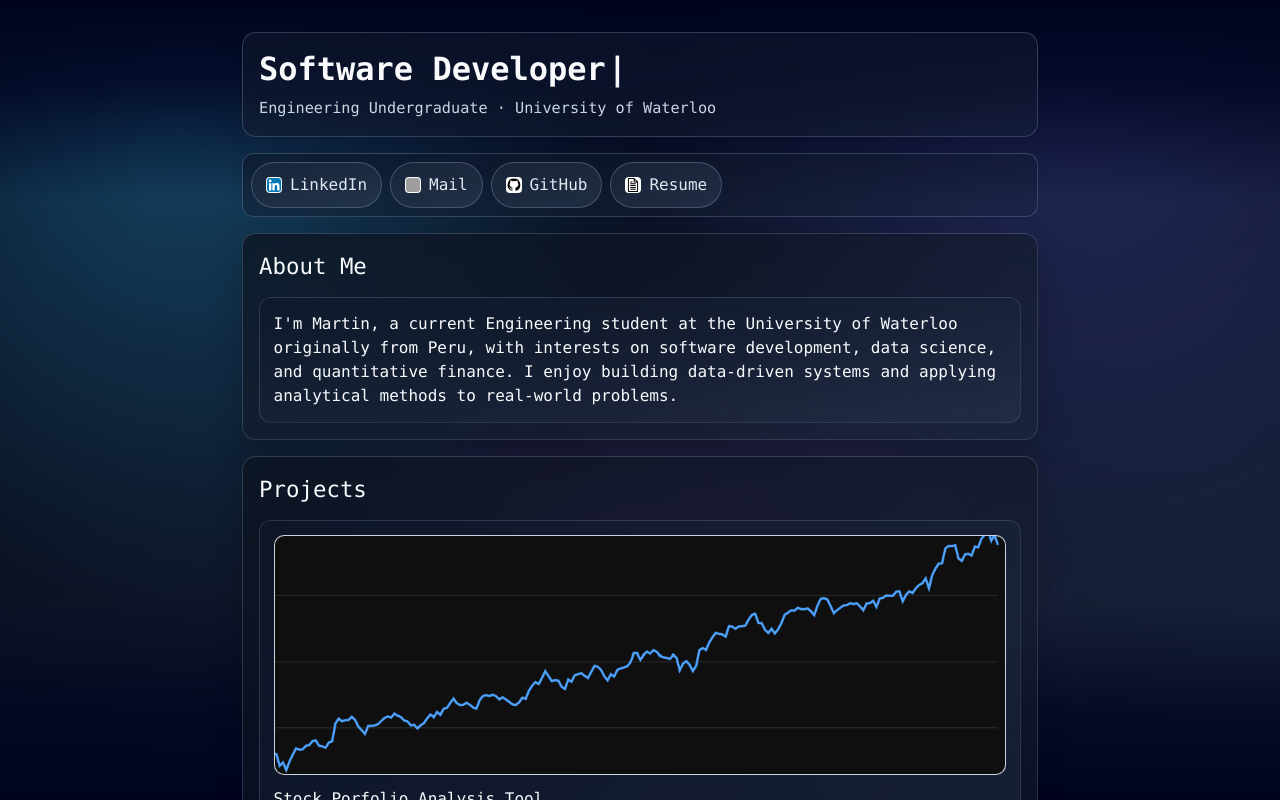
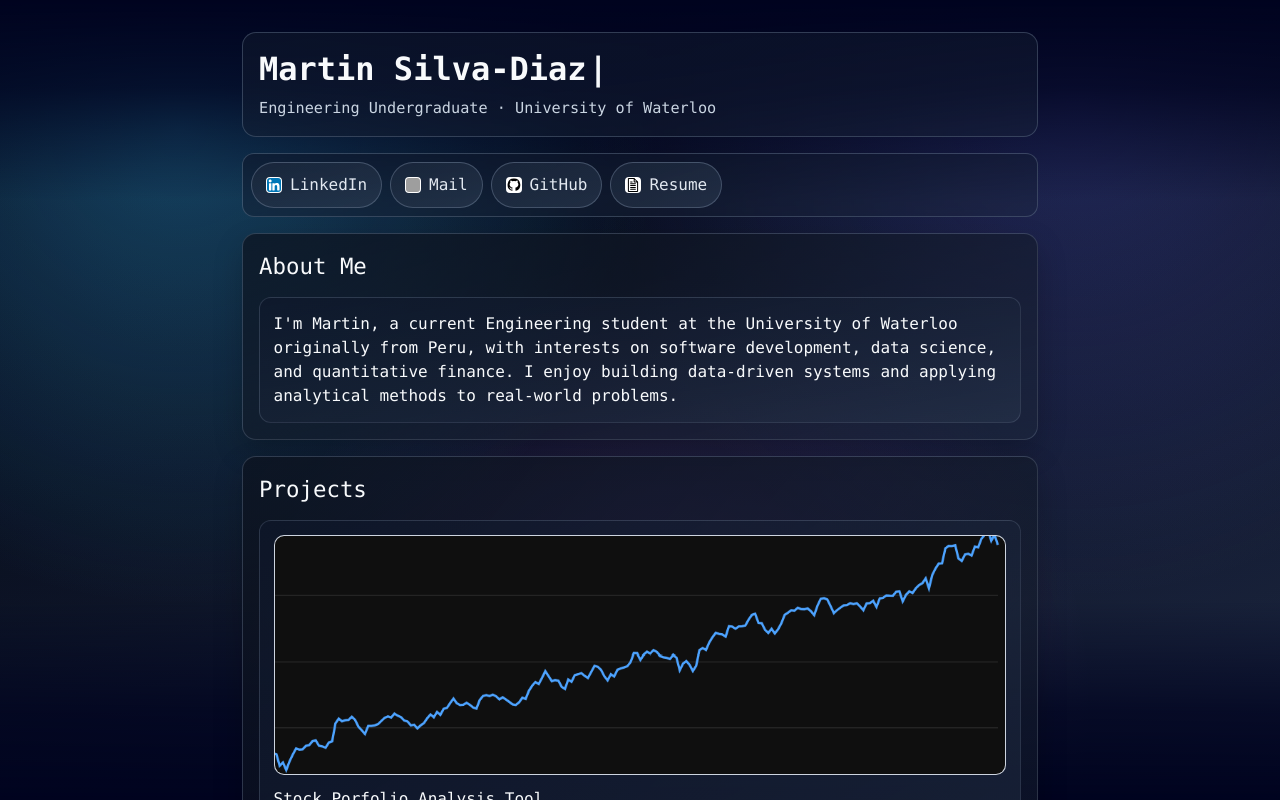
Before and after one commit to Martins26/Martin-Silva-Diaz-Personal-Website, a React (Vite) app: page / in a window 1280 px wide. Shown: the top 800 px of the page. Built offline with nearby package versions, Linux system fonts and the light colour scheme; grey boxes are pictures that could not be loaded.

Commit message:
modified

```diff
--- a/src/components/HeroSection.tsx
+++ b/src/components/HeroSection.tsx
@@ -1,11 +1,6 @@
 import LoopTypewriter from "./LoopTypewriter";
 
-const titlePhrases = [
-  "Martin Silva-Diaz",
-  "Software Developer",
-  "Data Science Enthusiast",
-  "Quantitative Finance Explorer",
-];
+const titlePhrases = ["Martin Silva-Diaz"];
 
 function HeroSection() {
   return (
```
